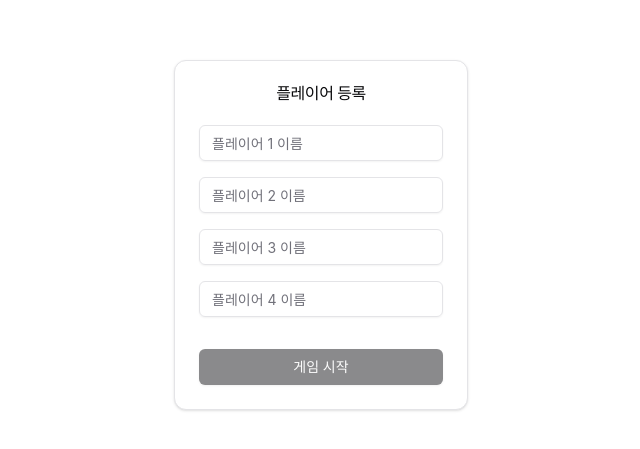
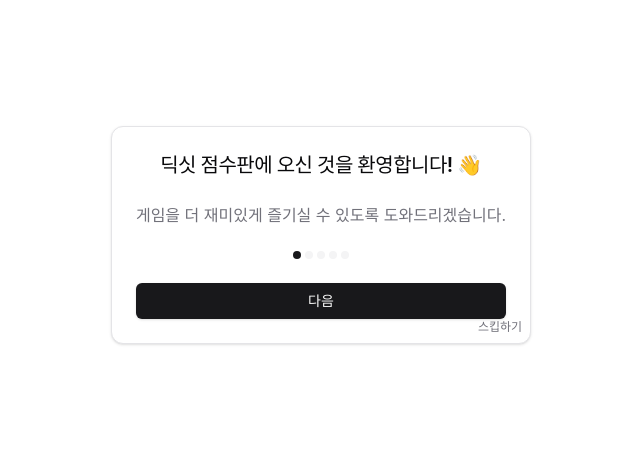
Before and after one commit to gbwlxhd97/dixit, a React (Vite) app: page / in a window 1280 px wide. Shown: the part 165-614 px from the top of the page, without its empty margins (319-959 px from the left). Built offline with nearby package versions, Linux system fonts and the light colour scheme.

Commit message:
[feat]: create onboarding component

```diff
--- a/src/App.tsx
+++ b/src/App.tsx
@@ -3,13 +3,16 @@ import { PlayerSetup } from './components/custom/PlayerSetup'
 import { GameStart } from './components/custom/GameBoard'
 import { GameResult } from './components/custom/GameResult'
 import { useGameStore } from './stores/gameStore'
+import { OnBoarding } from './components/custom/OnBoarding'
 
 function App() {
   const { step, setStep } = useGameStore()
 
   return (
     <main className="w-full flex items-center justify-center">
-      {step === "playerSetup" && <PlayerSetup onNext={() => setStep("gameStart")} />}
+      {step === "onBoarding" && <OnBoarding onNext={() => setStep("playerSetup")} />}
+      {step === "playerSetup" && <PlayerSetup onNext={() => setStep("gameSetup")} />}
+      {/* {step === "gameSetup" && <GameSetup onNext={() => setStep("gameStart")} />} */}
       {step === "gameStart" && <GameStart onNext={() => setStep("gameResult")} />}
       {step === "gameResult" && <GameResult onNext={() => setStep("playerSetup")} />}
     </main>
--- a/src/components/custom/GameSetup.tsx
+++ b/src/components/custom/GameSetup.tsx
@@ -35,7 +35,6 @@ export function SettingGame() {
     resetGame()
     toast.success("게임이 초기화되었습니다!")
     setOpen(false)
-    window.location.reload()
   }
 
   return (
--- /dev/null
+++ b/src/components/custom/OnBoarding.tsx
@@ -0,0 +1,90 @@
+import { useState } from "react"
+import { Card, CardContent, CardHeader, CardTitle } from "../ui/card"
+import { Button } from "../ui/button"
+import { IFunnelProps } from "@/interfaces/funnel"
+
+interface OnboardingStep {
+  title: string
+  description: string
+}
+
+const ONBOARDING_STEPS: OnboardingStep[] = [
+  {
+    title: "딕싯 점수판에 오신 것을 환영합니다! 👋",
+    description: "게임을 더 재미있게 즐기실 수 있도록 도와드리겠습니다."
+  },
+  {
+    title: "점수 기록의 편리함",
+    description: "매 라운드마다 플레이어들의 점수를 쉽게 기록하고 확인할 수 있습니다."
+  },
+  {
+    title: "4인 플레이어 최적화",
+    description: "4명의 플레이어를 위한 최적의 게임 환경을 제공합니다."
+  },
+  {
+    title: "유연한 승리 조건",
+    description: "기본 승리 점수는 30점이지만, 원하는 대로 변경할 수 있습니다."
+  },
+  {
+    title: "모바일 친화적",
+    description: "언제 어디서나 휴대폰으로 편리하게 이용하실 수 있습니다."
+  }
+]
+
+export function OnBoarding({ onNext }: IFunnelProps) {
+  const [currentStep, setCurrentStep] = useState(0)
+
+  const handleNext = () => {
+    if (currentStep === ONBOARDING_STEPS.length - 1) {
+      onNext()
+    } else {
+      setCurrentStep(prev => prev + 1)
+    }
+  }
+
+  const currentStepData = ONBOARDING_STEPS[currentStep]
+
+  return (
+    <Card className="w-full max-w-md mx-auto relative">
+      <CardHeader>
+        <CardTitle className="text-xl text-center">
+          {currentStepData.title}
+        </CardTitle>
+      </CardHeader>
+      <CardContent className="space-y-6">
+        <p className="text-center text-muted-foreground">
+          {currentStepData.description}
+        </p>
+        <div className="flex justify-center gap-2">
+          <div className="flex gap-1">
+            {ONBOARDING_STEPS.map((_, index) => (
+              <div
+                key={index}
+                className={`w-2 h-2 rounded-full ${
+                  index === currentStep
+                    ? "bg-primary"
+                    : "bg-muted"
+                }`}
+              />
+            ))}
+          </div>
+        </div>
+        <Button
+          className="w-full"
+          onClick={handleNext}
+
+        >
+          {currentStep === ONBOARDING_STEPS.length - 1 ? "시작하기" : "다음"}
+        </Button>
+
+        {/* 스킵 버튼 추가 */}
+        <div
+          onClick={onNext}
+          className="absolute bottom-2 right-2 text-xs text-muted-foreground hover:text-foreground transition-colors"
+        >
+          스킵하기
+        </div>
+      </CardContent>
+    </Card>
+  )
+}
--- a/src/components/custom/ScoreBoard.tsx
+++ b/src/components/custom/ScoreBoard.tsx
@@ -8,19 +8,10 @@ import {
   } from "@/components/ui/table"
   import { Card, CardContent, CardHeader, CardTitle } from "../ui/card"
   import { useGameStore } from "@/stores/gameStore"
-  import { Settings } from "lucide-react"
-  import {
-    Dialog,
-    DialogContent,
-    DialogHeader,
-    DialogTitle,
-    DialogTrigger,
-  } from "@/components/ui/dialog"
-  import { Button } from "../ui/button"
 import { SettingGame } from "./GameSetup"
 
   export function ScoreBoard() {
-    const { players, currentRound, resetGame } = useGameStore()
+    const { players } = useGameStore()
 
     // 실제로 점수가 입력된 라운드 수 계산
     const completedRounds = Math.max(...players.map(player => player.scores.length))
--- /dev/null
+++ b/src/constants/index.ts
@@ -0,0 +1,27 @@
+interface OnboardingStep {
+    title: string
+    description: string
+}
+
+export const ONBOARDING_STEPS: OnboardingStep[] = [
+  {
+    title: "딕싯 점수판에 오신 것을 환영합니다! 👋",
+      description: "게임을 더 재미있게 즐기실 수 있도록 도와드리겠습니다."
+    },
+    {
+      title: "점수 기록의 편리함",
+      description: "매 라운드마다 플레이어들의 점수를 쉽게 기록하고 확인할 수 있습니다."
+    },
+    {
+      title: "4인 플레이어 최적화",
+      description: "4명의 플레이어를 위한 최적의 게임 환경을 제공합니다."
+    },
+    {
+      title: "유연한 승리 조건",
+      description: "기본 승리 점수는 30점이지만, 원하는 대로 변경할 수 있습니다."
+    },
+    {
+      title: "모바일 친화적",
+      description: "언제 어디서나 휴대폰으로 편리하게 이용하실 수 있습니다."
+    }
+  ]
--- a/src/stores/gameStore.ts
+++ b/src/stores/gameStore.ts
@@ -1,7 +1,7 @@
 import { create } from 'zustand'
 import { persist } from 'zustand/middleware'
 
-type Step = "playerSetup" | "gameStart" | "gameResult"
+type Step = "onBoarding" | "playerSetup" | "gameSetup" | "gameStart" | "gameResult"
 
 interface Player {
   name: string
@@ -27,9 +27,9 @@ interface GameState {
 const DIXIT_STORAGE_KEY = "dixit-game-storage"
 
 export const useGameStore = create<GameState>()(
-  persist(
+  // persist(
     (set) => ({
-      step: "playerSetup",
+      step: "onBoarding",
       players: [],
       currentRound: 1,
       currentPlayerIndex: 0,
@@ -65,7 +65,7 @@ export const useGameStore = create<GameState>()(
       })),
 
       resetGame: () => set({
-        step: "playerSetup",
+        step: "onBoarding",
         players: [],
         currentRound: 1,
         currentPlayerIndex: 0,
@@ -73,9 +73,9 @@ export const useGameStore = create<GameState>()(
       }),
       setDefaultWinScore: (score) => set({ defaultWinScore: score }),
     }),
-    {
-      name: DIXIT_STORAGE_KEY,
-      version: 1,
-    }
-  )
+    // {
+    //   name: DIXIT_STORAGE_KEY,
+    //   version: 1,
+    // }
+  // )
 )
```
